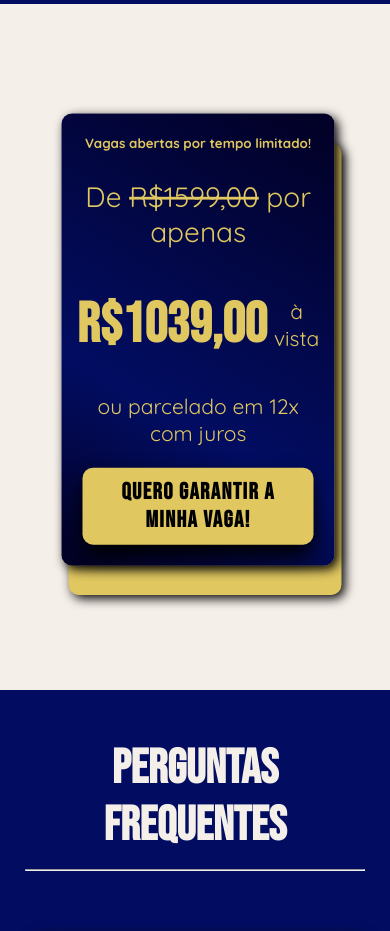
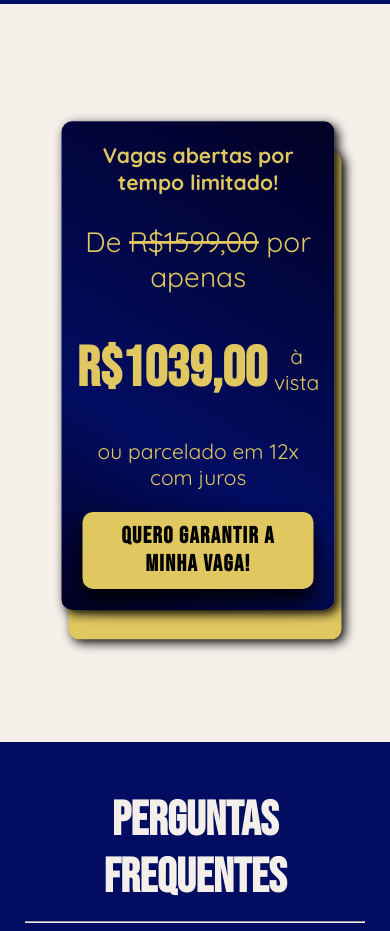
Before and after one commit to danilolassabia/SitePenseComoCientista, a plain HTML site: page index.html in a window 390 px wide. Shown: the part 7140-8071 px from the top of the page. Drawn offline with Linux system fonts and the light colour scheme.

Commit message:
Add files via upload

```diff
--- a/style.css
+++ b/style.css
@@ -571,6 +571,10 @@ ul {
     width: 100%;
   }
 
+  .front-container .subtitle{
+    font-size: 30px;
+  }
+
   .guarantee-image {
     height: 50vw;
   }
```
